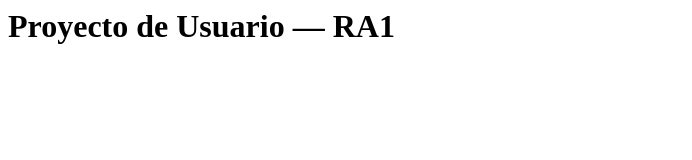
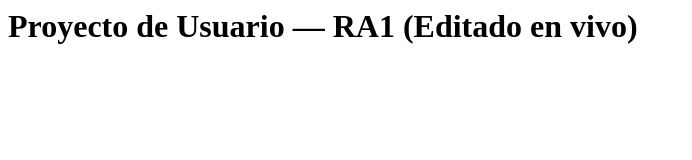
Before and after one commit to blaicamus-opaa/ra1-stack, a plain HTML site: page ra1-stack/web/index.html in a window 1280 px wide. Shown: the whole page, without its empty margins (0-692 px from the left). Drawn offline with Linux system fonts and the light colour scheme.

Commit message:
Servicio web con contenido propio

```diff
--- a/ra1-stack/web/index.html
+++ b/ra1-stack/web/index.html
@@ -1 +1 @@
-<h1>Proyecto de Usuario — RA1</h1>
+<h1>Proyecto de Usuario — RA1 (Editado en vivo)</h1>
```
